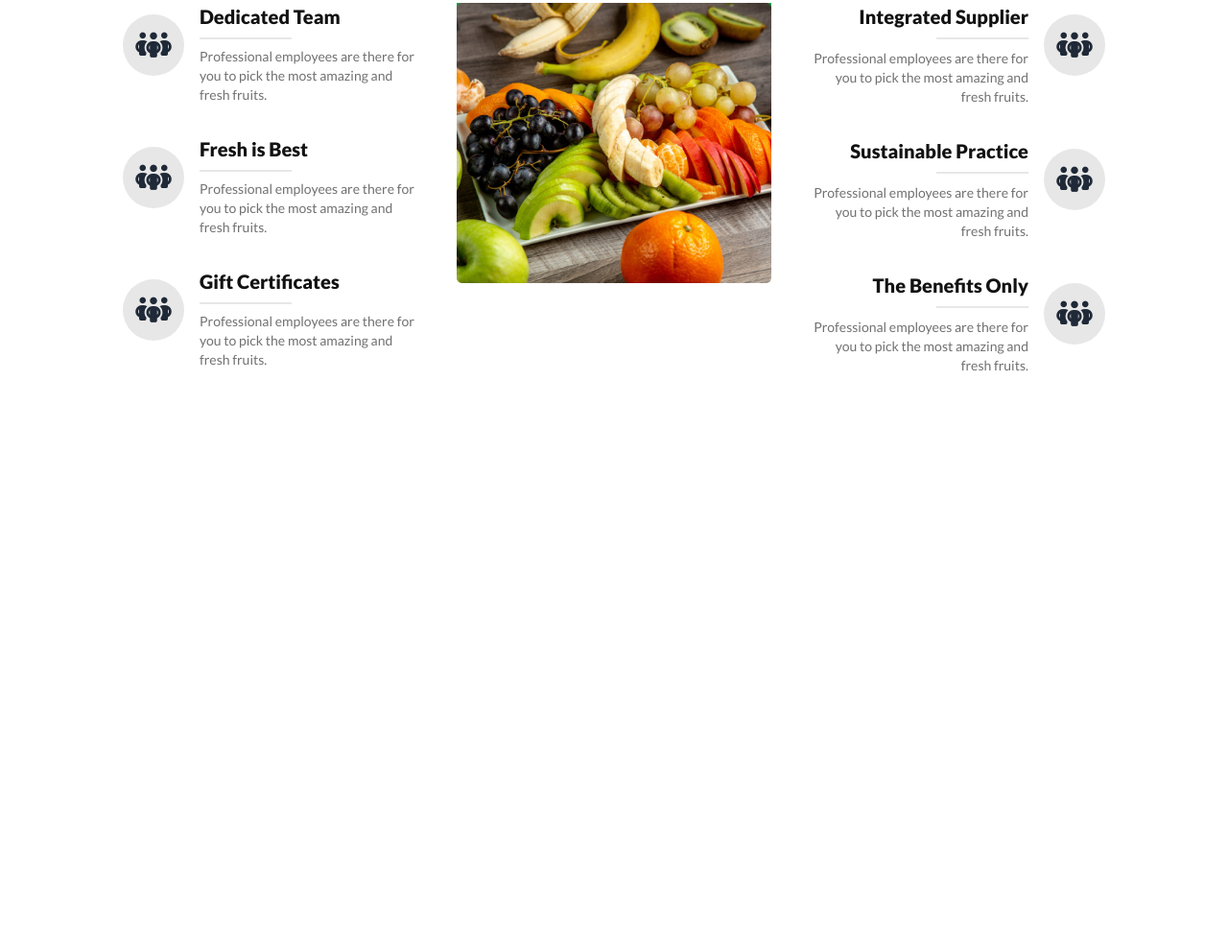
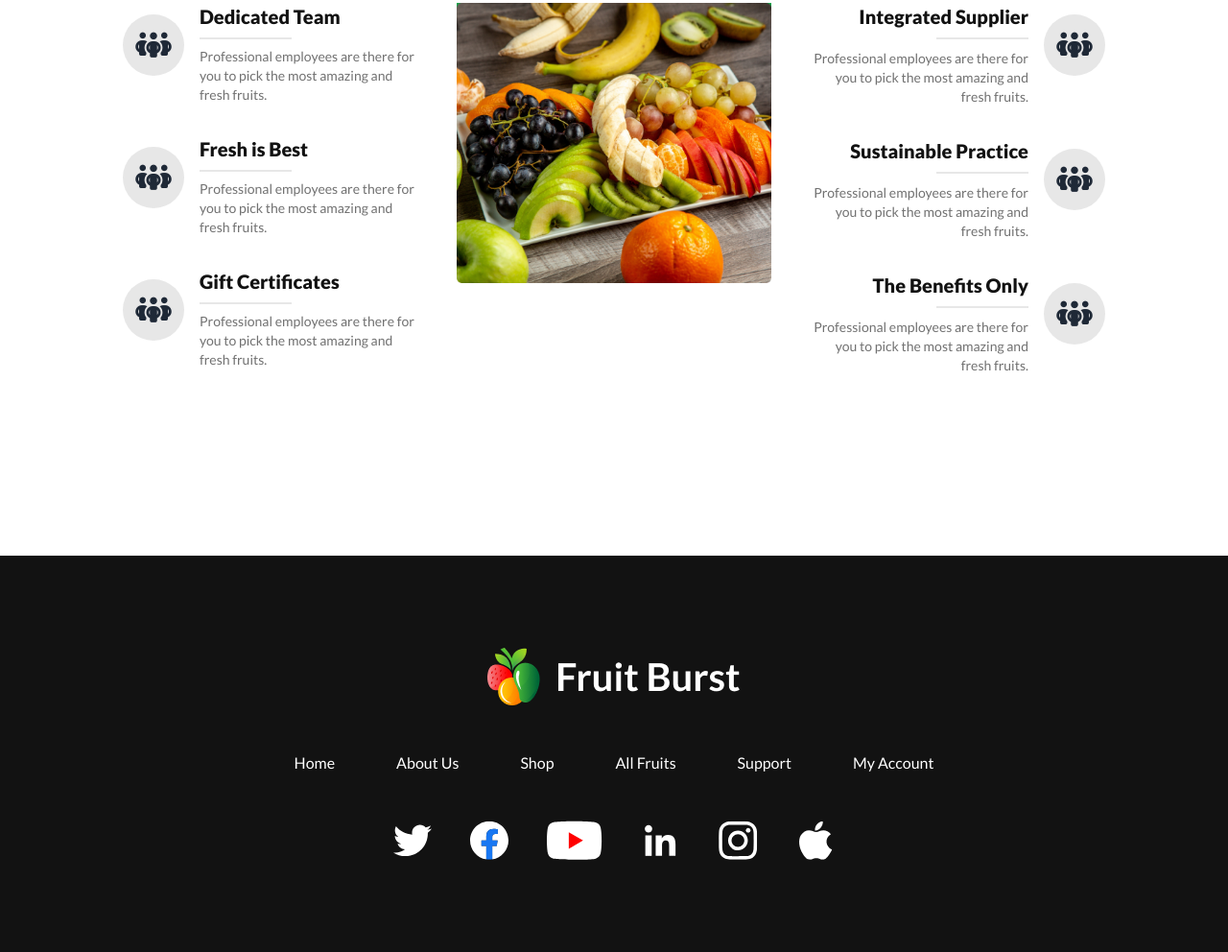
Before and after one commit to sultangit95/fruit-burst, a plain HTML site: page index.html in a window 1280 px wide. Shown: the part 2821-3813 px from the top of the page at 96% size. Before the commit the page ends 3400 px from the top, so only its background shows below. Drawn offline with nearby package versions, Linux system fonts and the light colour scheme.

Commit message:
footer section completed

```diff
--- a/index.html
+++ b/index.html
@@ -459,7 +459,29 @@
     <!-- ===== main section ends ===== -->
     <!-- ===== footer section starts ===== -->
     <footer>
-
+      <section id="footer" class="bg-hcol py-24">
+        <div class="custom-container text-center">
+          <div class="logo">
+            <img src="./images/nav-logo.png" alt="footer-logo" class="inline">
+          </div>
+          <ul class="flex justify-center gap-16 my-12">
+            <li class="text-base text-white font-medium"><a href="#">Home</a></li>
+            <li class="text-base text-white font-medium"><a href="#">About Us</a></li>
+            <li class="text-base text-white font-medium"><a href="#">Shop</a></li>
+            <li class="text-base text-white font-medium"><a href="#">All Fruits</a></li>
+            <li class="text-base text-white font-medium"><a href="#">Support</a></li>
+            <li class="text-base text-white font-medium"><a href="#">My Account</a></li>
+          </ul>
+          <div class="footer-social flex justify-center gap-10">
+            <img src="./images/twitter-1.svg" alt="icon">
+            <img src="./images/facebook-1.svg" alt="icon">
+            <img src="./images/footer-youtube.svg" alt="icon">
+            <img src="./images/linkedin-1.svg" alt="icon">
+            <img src="./images/instagram-1.svg" alt="icon">
+            <img src="./images/apple-1.svg" alt="icon">
+          </div>
+        </div>
+      </section>
     </footer>
     <!-- ===== footer section ends ===== -->
   </body>
```
